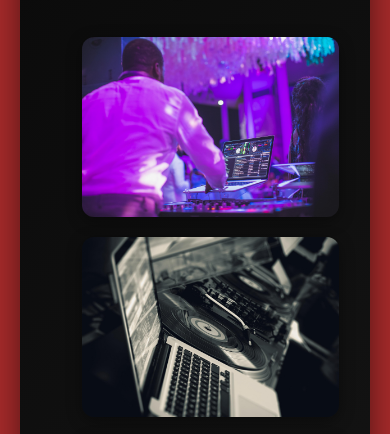
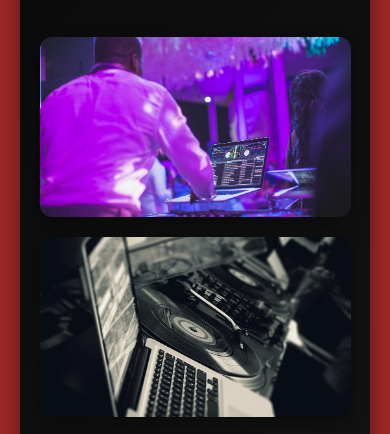
Before and after one commit to Deveshwar-cs/Dj-Lily, a plain HTML site: page gallery.html in a window 390 px wide. Shown: the part 343-777 px from the top of the page. Drawn offline with Linux system fonts and the light colour scheme.

Commit message:
fix responsiveness

```diff
--- a/css/gallerypage.css
+++ b/css/gallerypage.css
@@ -29,7 +29,6 @@
 .fullgallery-preview {
   display: grid;
   grid-template-columns: repeat(auto-fit, minmax(257px, 1fr));
-  padding: 0px 42px;
   gap: 20px;
   margin-bottom: 40px;
 }
```
